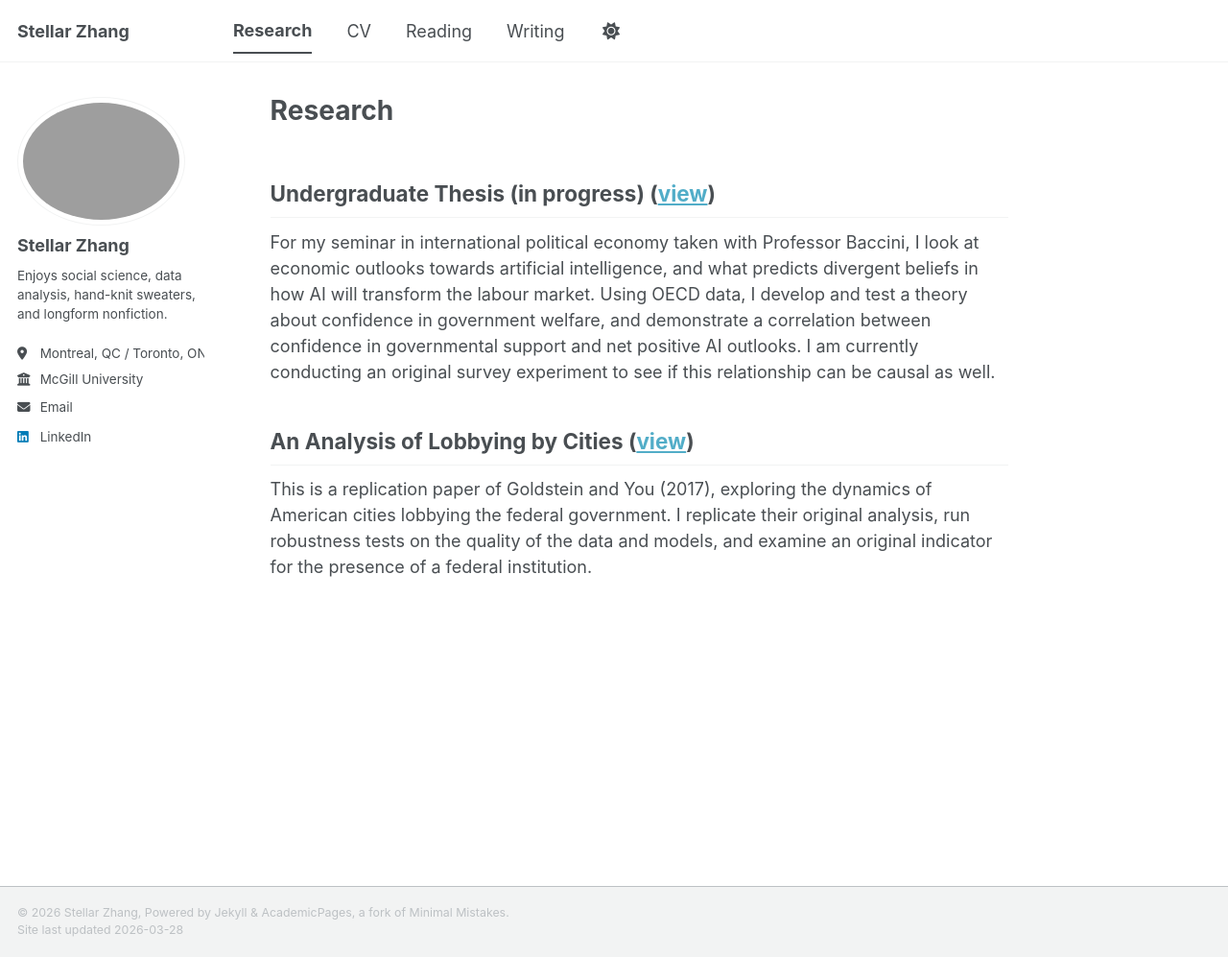
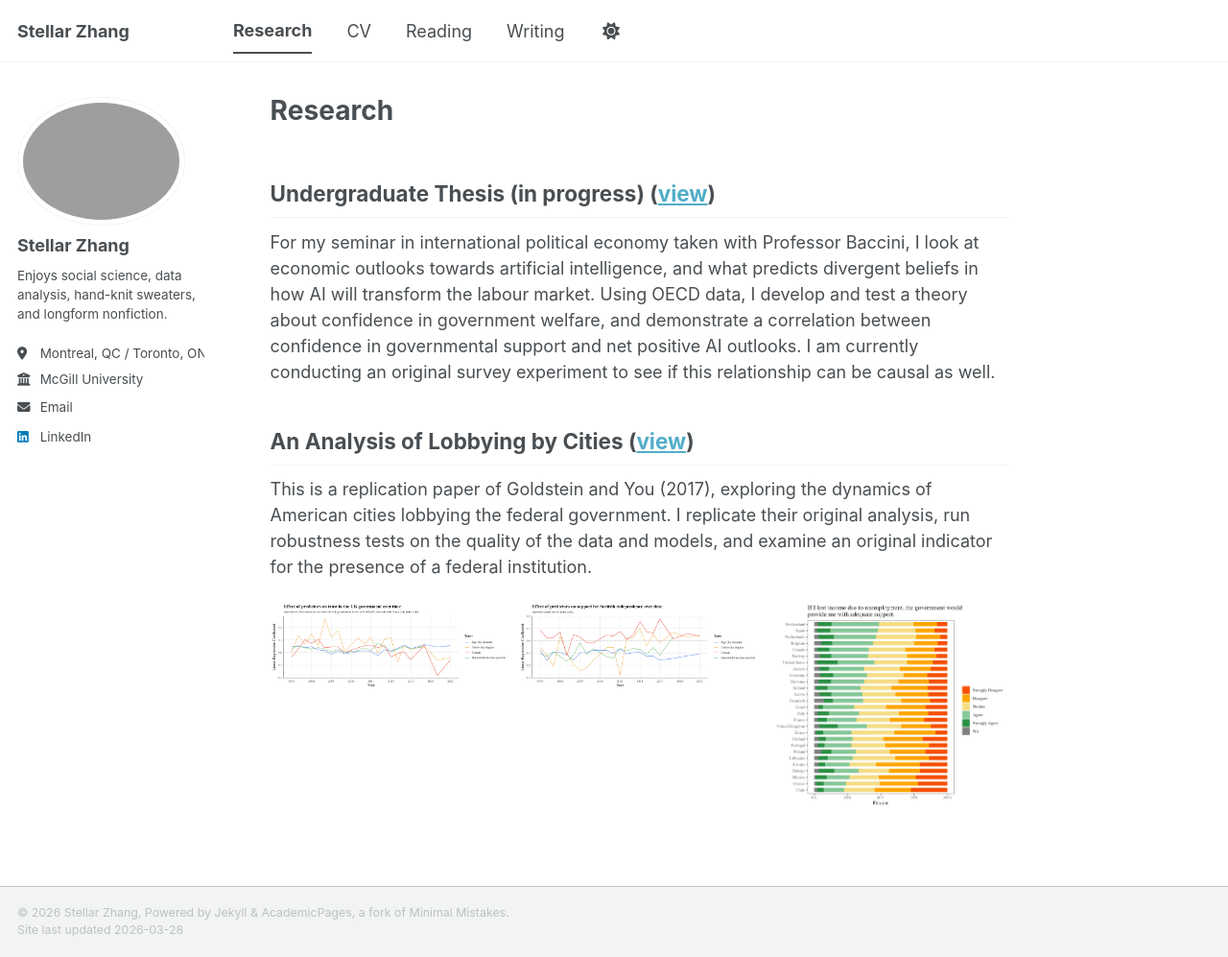
Before and after one commit to stellarxzhang/stellarxzhang.github.io, a Jekyll site: the page built from _pages/research.md, in a window 1280 px wide and 997 px high. Shown: the whole window at 96% size. Built offline with Jekyll 4.4.1, drawn with Linux system fonts in a browser that asks for light colours; a script bundle is joined from its source files by our own code; library files that are not in the unit come from our copies.

Commit message:
Update research.md
added images

```diff
--- a/_pages/research.md
+++ b/_pages/research.md
@@ -11,3 +11,9 @@ For my seminar in international political economy taken with Professor Baccini,
 An Analysis of Lobbying by Cities ([view](/files/final_paper_618.pdf))
 ------
 This is a replication paper of Goldstein and You (2017), exploring the dynamics of American cities lobbying the federal government. I replicate their original analysis, run robustness tests on the quality of the data and models, and examine an original indicator for the presence of a federal institution.
+
+<div style="display: grid; grid-template-columns: repeat(3, 1fr); gap: 10px;">
+  <img src="/images/trustukgovt_predictors copy.jpg" style="width:100%">
+  <img src="/images/scot_ind_predictors copy.jpg" style="width:100%">
+  <img src="/images/publicsupport_by_country copy.png" style="width:100%">
+</div>
```
